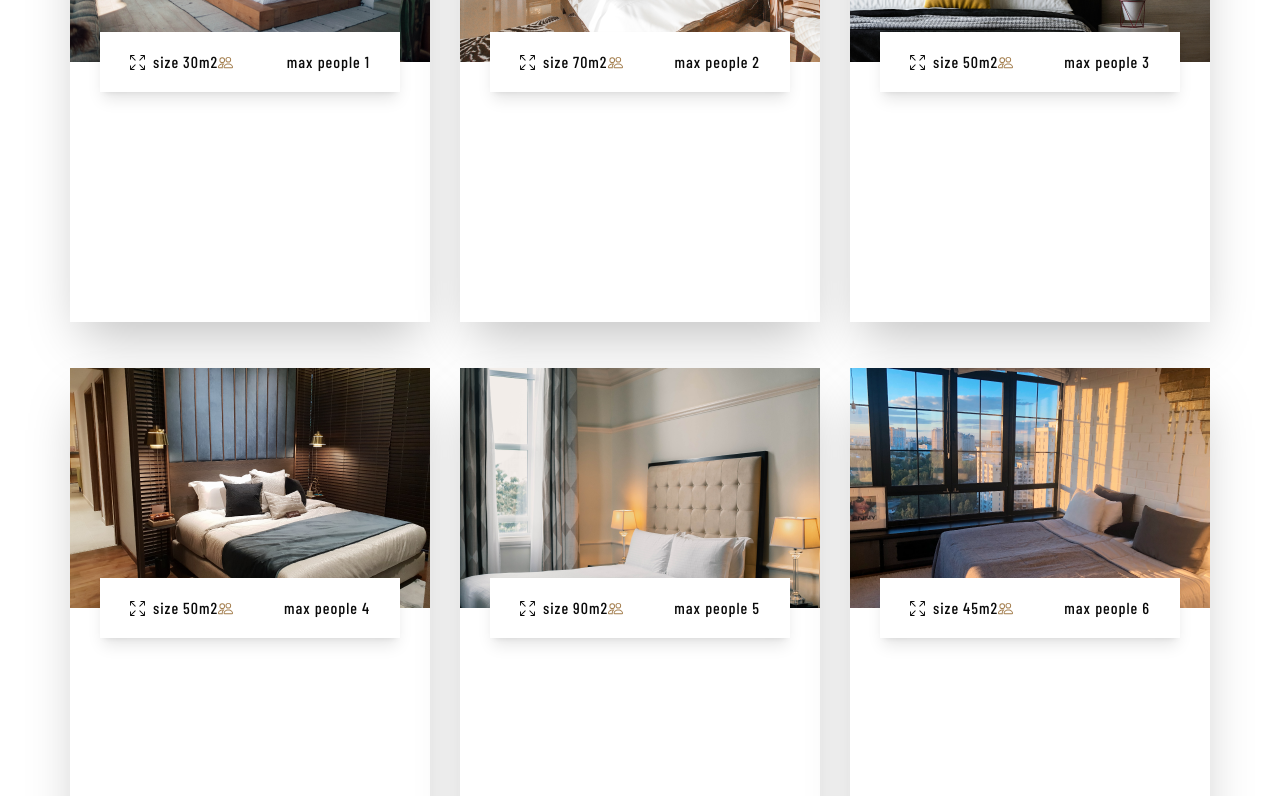
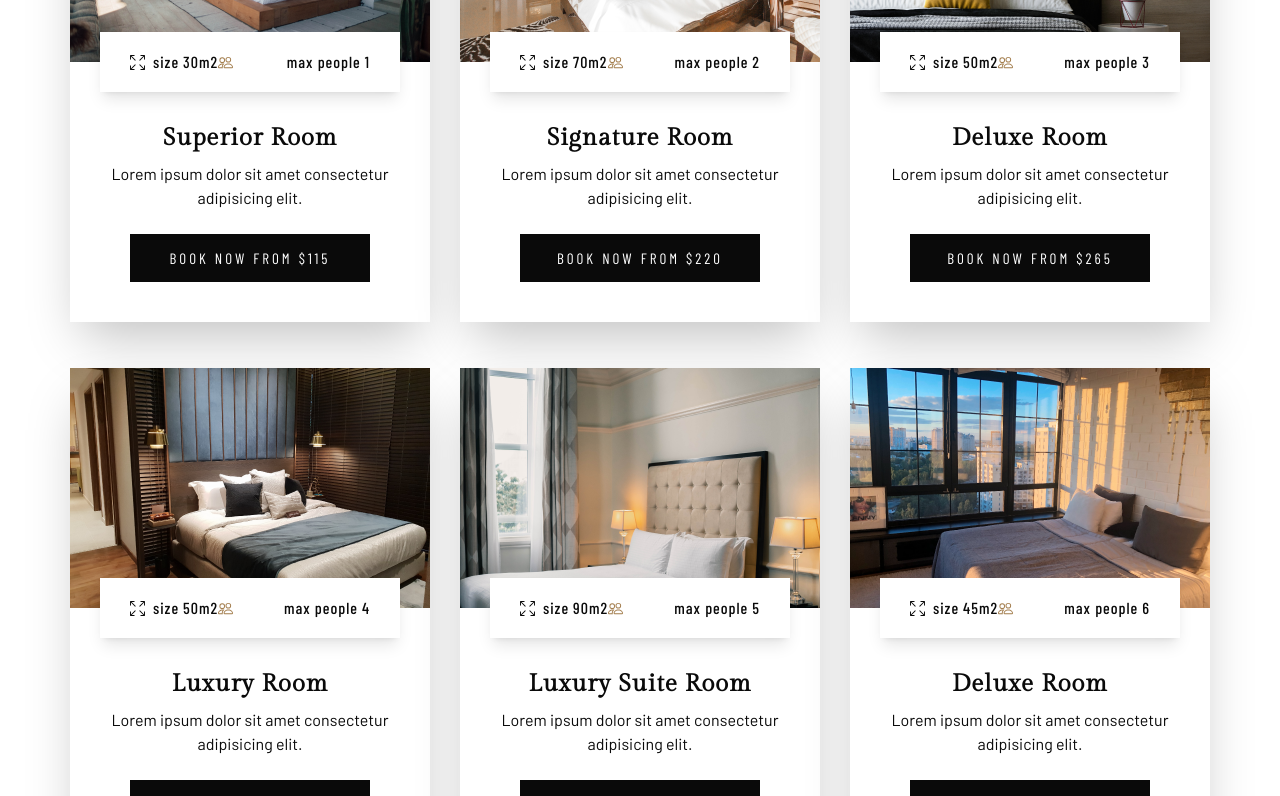
Before and after one commit to pancham99/hotal-star, a React (Create React App) app: page / in a window 1280 px wide. Shown: the part 1240-2036 px from the top of the page. Built offline with nearby package versions, Linux system fonts and the light colour scheme; a web font is replaced by a local one.

Commit message:
add details

```diff
--- a/src/components/Room.js
+++ b/src/components/Room.js
@@ -1,10 +1,11 @@
 import React from 'react';
+import { Link, link } from "react-router-dom"
 import { BsArrowsFullscreen, BsPeople } from "react-icons/bs"
 
 
 
 const Room = ({ room }) => {
-  const { id, image, imageLg, maxPerson, name, price, size } = room
+  const { id, image, imageLg, maxPerson, description, name, price, size } = room
   return (
     <div className='bg-white shadow-2xl mb-4 min-h-[500px] group'>
 
@@ -33,7 +34,7 @@ const Room = ({ room }) => {
 
             <div className='flex items-center gap-x-2'>
               <div className='text-accent'>
-                  <BsPeople className='text-[15px]'/>
+                <BsPeople className='text-[15px]' />
               </div>
             </div>
 
@@ -45,6 +46,20 @@ const Room = ({ room }) => {
           </div>
         </div>
       </div>
+
+      {/* name and descripation */}
+      <div className='text-center'>
+        <Link>
+          <h3 className='h3'>{name}</h3>
+        </Link>
+        <p className='max-w-[300px] mx-auto mb-3 lg:mb-6'>{description.slice(0,56)}</p>
+      </div>
+
+      {/* book button  */}
+    <Link className='btn btn-secondary btn-sm max-w-[240px] mx-auto
+    '>
+      Book now from ${price}
+    </Link>
     </div>
   );
 };
```
Lines whose indentation alone changed are shown as unchanged.
